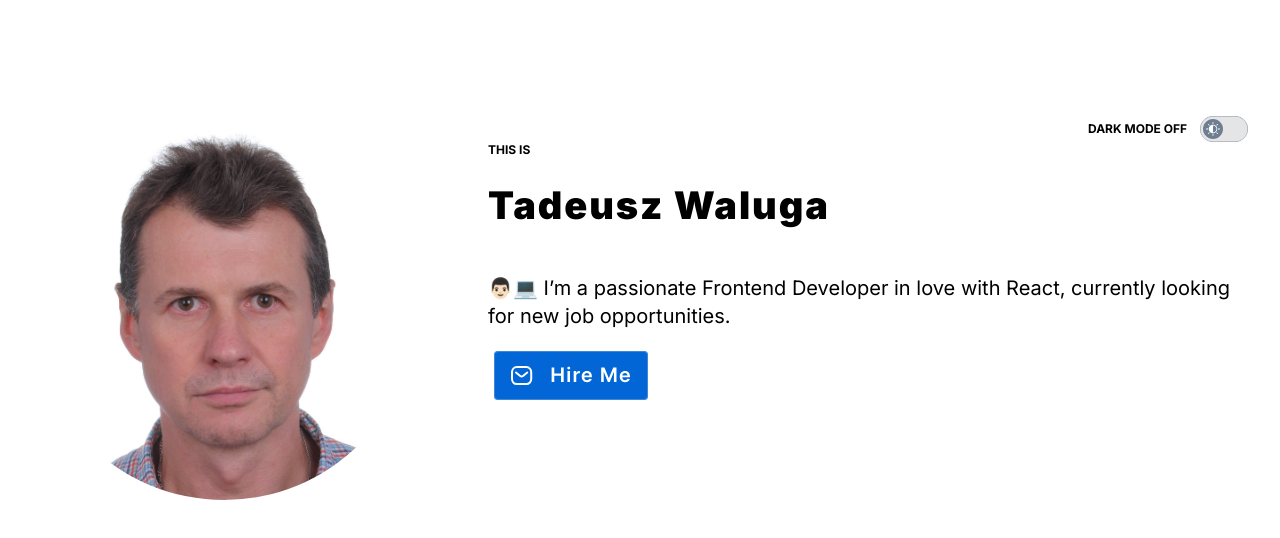
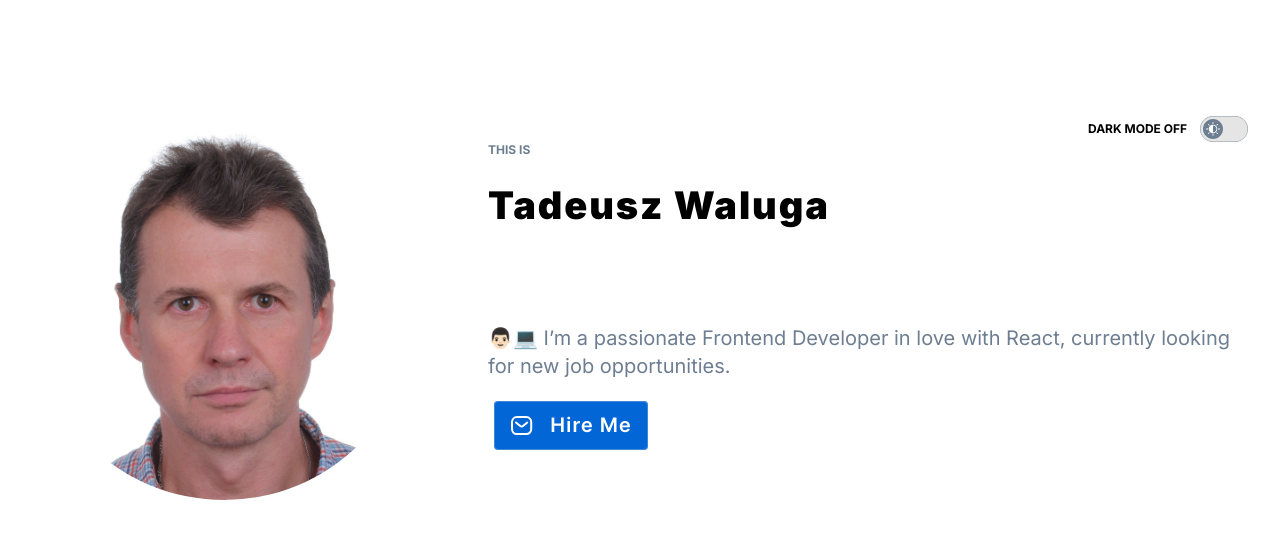
Before and after one commit to waltad/personal-homepage, a React (Create React App) app: page / in a window 1280 px wide. Shown: the top 538 px of the page. Built offline with nearby package versions, Linux system fonts and the light colour scheme.

Commit message:
added Subtitle component

```diff
--- a/src/common/section/index.js
+++ b/src/common/section/index.js
@@ -1,13 +1,14 @@
 import {
   Wrapper,
   Title,
+  Subtitle,
   StyledArticle,
   StyledBox,
   SmallText,
   StyledParagraf,
 } from "./styled";
 
-const Section = ({ photo, title, themeButton, prefix, description, hireMeButton }) => (
+const Section = ({ photo, title, subtitle, themeButton, prefix, description, hireMeButton }) => (
   <Wrapper>
     {photo}
     <StyledArticle>
@@ -15,6 +16,7 @@ const Section = ({ photo, title, themeButton, prefix, description, hireMeButton
       <StyledBox>
         <SmallText>{prefix}</SmallText>
         <Title>{title}</Title>
+        <Subtitle>{subtitle}</Subtitle>
         <StyledParagraf>
           {description}
         </StyledParagraf>
--- a/src/common/section/styled.js
+++ b/src/common/section/styled.js
@@ -27,16 +27,25 @@ export const Title = styled.h1`
   align-self: left;
 `;
 
+export const Subtitle = styled.h2`
+  font-size: 30px;
+  font-weight: 900;
+  line-height: 1.2;
+  letter-spacing: 0.05em;
+  text-align: left;
+  align-self: left;
+`;
+
 export const SmallText = styled.span`
   font-size: 12px;
   line-height: 1.3;
   font-weight: 700;
-  color: ${({ theme }) => theme.colors.chainGangGrey};
+  color: ${({ theme }) => theme.colors.site.text};
 `;
 
 export const StyledParagraf = styled.p`
   font-size: 20px;
   line-height: 1.4;
   font-weight: 400;
-  color: ${({ theme }) => theme.colors.chainGangGrey};
+  color: ${({ theme }) => theme.colors.site.text};
 `;
```
